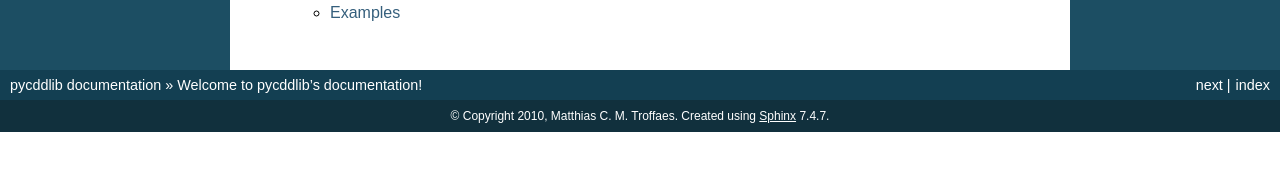
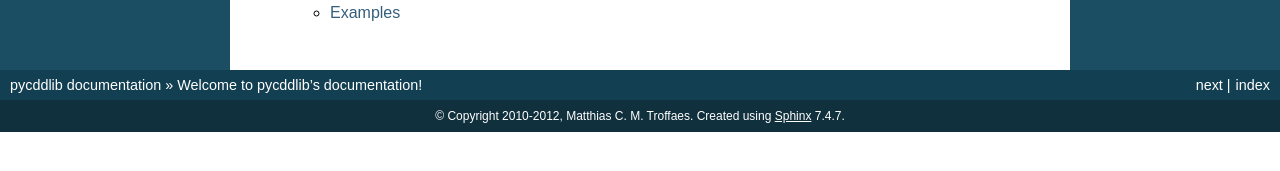
Before and after one commit to mcmtroffaes/pycddlib, a Sphinx documentation site: the page built from docs/index.rst, in a window 1280 px wide. Shown: the part 414-585 px from the top of the page. Built offline with Sphinx 7.4.7, drawn with Linux system fonts in a browser that asks for light colours; formulas are drawn with MathJax 3; the version number could not be read and is left out.

Commit message:
Updated copyright date.

```diff
--- a/docs/conf.py
+++ b/docs/conf.py
@@ -43,7 +43,7 @@ master_doc = 'index'
 
 # General information about the project.
 project = 'pycddlib'
-copyright = '2010, Matthias C. M. Troffaes'
+copyright = '2010-2012, Matthias C. M. Troffaes'
 
 # The version info for the project you're documenting, acts as replacement for
 # |version| and |release|, also used in various other places throughout the
```
